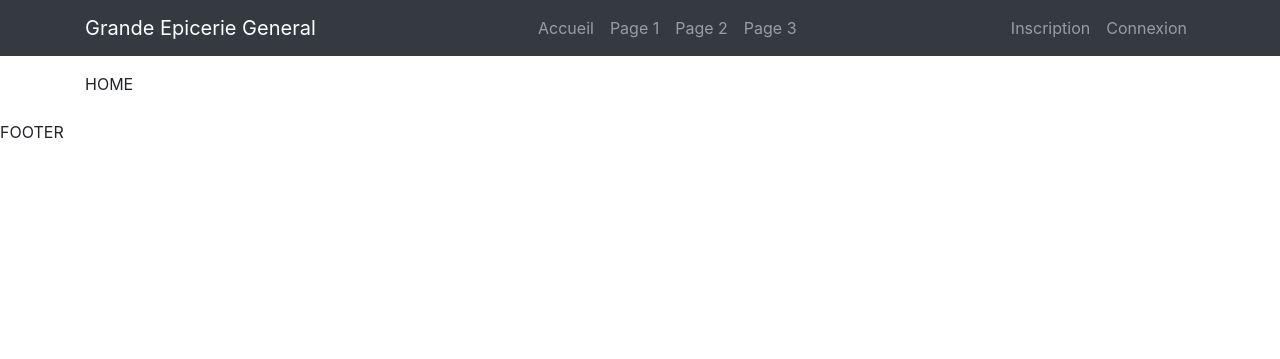
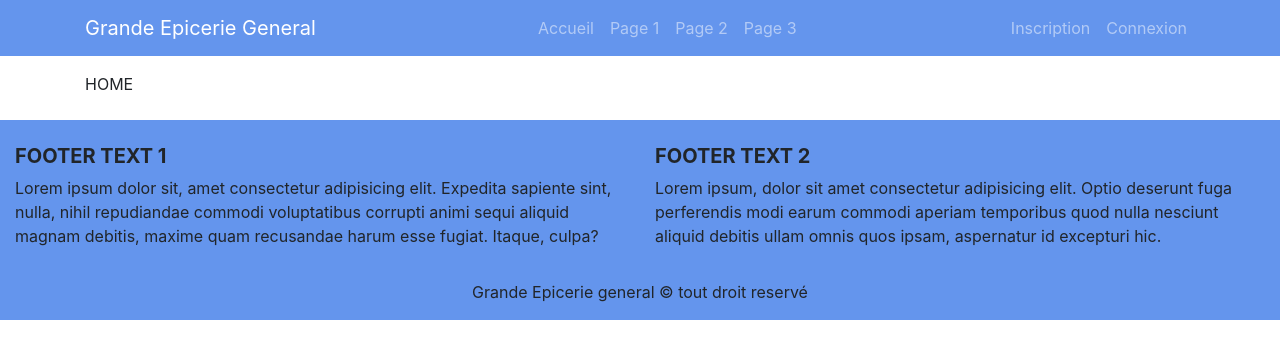
Before and after one commit to gauthiermyr/CrazyCharlyDay, a PHP site: template src/views/home.phtml in a window 1280 px wide. Shown: the top 359 px of the page. Run offline with PHP 8.4, Linux system fonts and the light colour scheme; the template is opened without the code that fills it, so the values that code supplies are empty; some libraries are stand-ins or nearby versions.

Commit message:
add footer template

```diff
--- a/public/css/style.css
+++ b/public/css/style.css
@@ -0,0 +1,4 @@
+/* couleur de la navbar et du petit et dernier footer */
+.headfoot{
+    background-color: cornflowerblue;
+}
--- a/src/views/layout.phtml
+++ b/src/views/layout.phtml
@@ -10,7 +10,7 @@
     <title><?=$title?></title>
 </head>
 
-<nav class="navbar navbar-expand-lg navbar-dark bg-dark sticky-top">
+<nav class="navbar navbar-expand-lg navbar-dark sticky-top headfoot">
     <div class="container">
         <a class="navbar-brand" href="<?= $router->pathFor('home') ?>">Grande Epicerie General</a>
         <button class="navbar-toggler" type="button" data-toggle="collapse" data-target="#navbarResponsive" aria-controls="navbarResponsive" aria-expanded="false" aria-label="Toggle navigation">
@@ -60,6 +60,26 @@
 </div>
 <br>
 
-FOOTER
+<footer class="page-footer font-small teal pt-4 headfoot">
+    <div class="container-fluid text-center text-md-left">
+        <div class="row">
+            <div class="col-md-6 mt-md-0 mt-3">
+                <h5 class="text-uppercase font-weight-bold">Footer text 1</h5>
+                <p>Lorem ipsum dolor sit, amet consectetur adipisicing elit. Expedita sapiente sint, nulla, nihil
+                    repudiandae commodi voluptatibus corrupti animi sequi aliquid magnam debitis, maxime quam recusandae
+                    harum esse fugiat. Itaque, culpa?</p>
+            </div>
+            <hr class="clearfix w-100 d-md-none pb-3">
+            <div class="col-md-6 mb-md-0 mb-3">
+                <h5 class="text-uppercase font-weight-bold">Footer text 2</h5>
+                <p>Lorem ipsum, dolor sit amet consectetur adipisicing elit. Optio deserunt fuga perferendis modi earum
+                    commodi aperiam temporibus quod nulla nesciunt aliquid debitis ullam omnis quos ipsam, aspernatur id
+                    excepturi hic.</p>
+            </div>
+        </div>
+    </div>
+    <div class="footer-copyright text-center py-3">Grande Epicerie general © tout droit reservé</div>
+</footer>
+
 
 </html>
```
